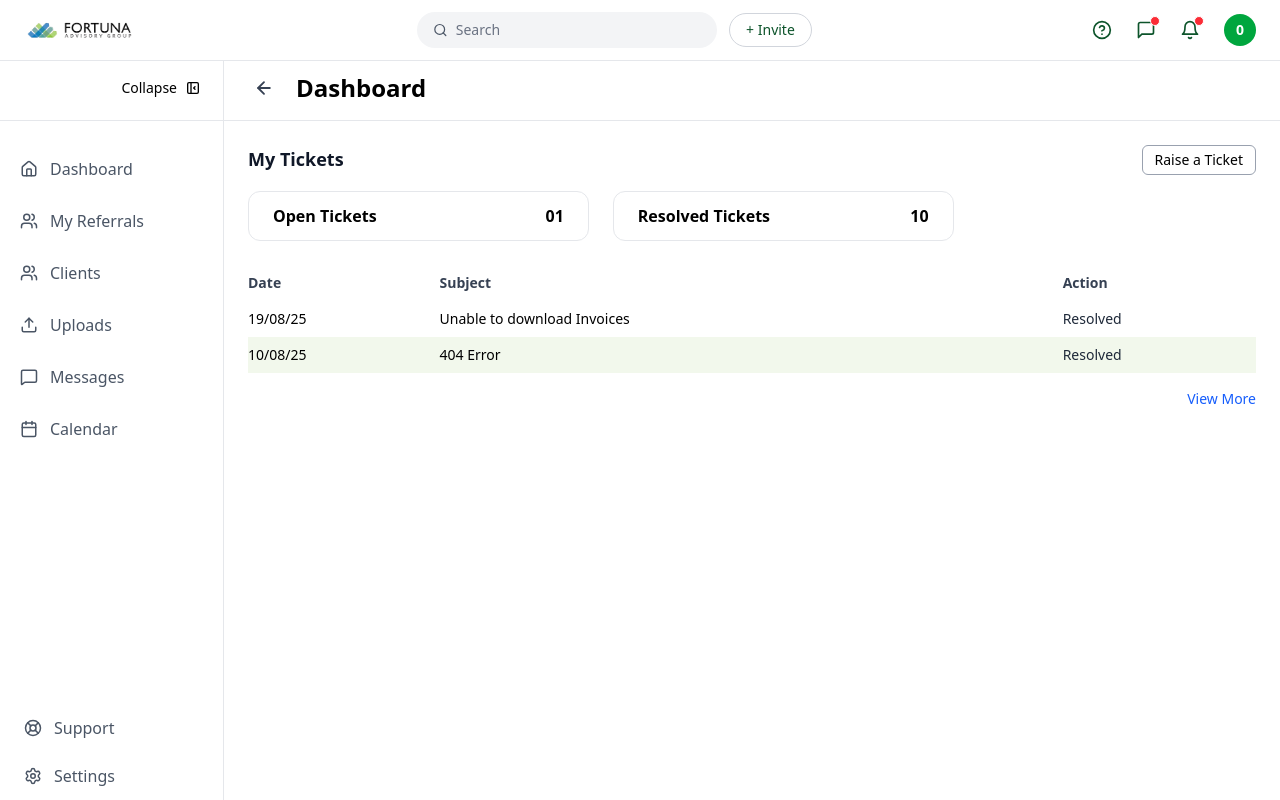
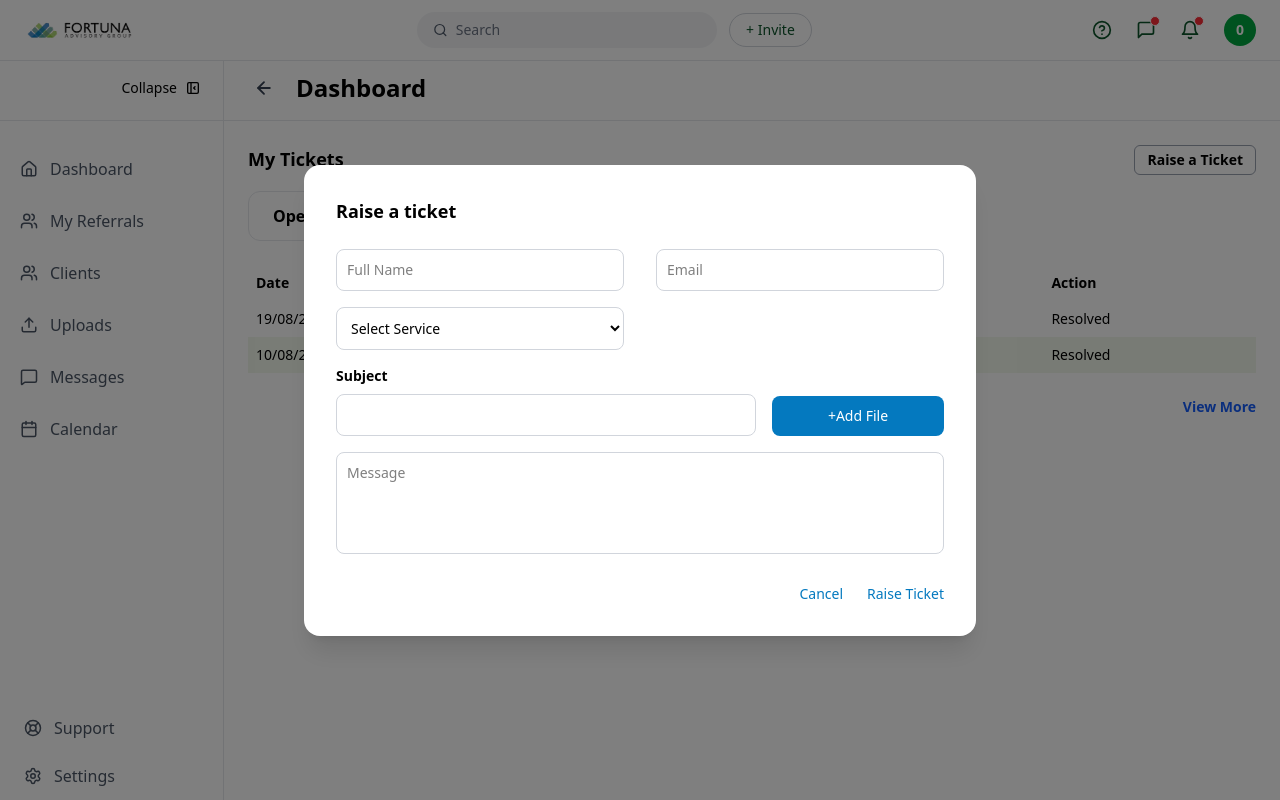
Before and after one commit to Narsingh-841/FortunaReferal, a React (Vite) app: page /support in a window 1280 px wide. Both pictures are taken after a click on the button "Raise a Ticket". Built offline with nearby package versions, Linux system fonts and the light colour scheme.

Commit message:
support page with modal popup

```diff
--- a/src/Referral/AddNewReferralPage.tsx.tsx
+++ b/src/Referral/AddNewReferralPage.tsx.tsx
@@ -77,7 +77,7 @@ const AddNewReferralPage: React.FC = () => {
               />
 
               {/* International Phone Input */}
-              <div className="w-full rounded-2xl border border-gray-300 px-2 py-1.5 focus-within:ring-1 focus-within:ring-gray-400">
+              <div className="w-full rounded-2xl border border-gray-300 px-4 py-1.5 focus-within:ring-1 focus-within:ring-gray-400">
                 <PhoneInput
                   defaultCountry="au"
                   value={formData.phone}
--- a/src/Support/Support.tsx
+++ b/src/Support/Support.tsx
@@ -1,4 +1,4 @@
-import React, { useState } from "react";
+import React, { useState, useRef } from "react";
 
 interface Ticket {
     date: string;
@@ -7,50 +7,130 @@ interface Ticket {
 }
 
 const Support: React.FC = () => {
-  // ✅ Dummy data using variables (not static)
     const openTickets = 1;
     const resolvedTickets = 10;
 
+    const [ticketLimit, setTicketLimit] = useState(2);
+    const [isModalOpen, setIsModalOpen] = useState(false);
+
+    const [formData, setFormData] = useState({
+        fullName: "",
+        email: "",
+        service: "",
+        subject: "",
+        message: "",
+        file: null as File | null,
+    });
+
+    const fileInputRef = useRef<HTMLInputElement | null>(null);
+
     const [tickets] = useState<Ticket[]>([
-    { date: "19/08/25", subject: "Unable to download Invoices", action: "Resolved" },
+        {
+            date: "19/08/25",
+            subject: "Unable to download Invoices",
+            action: "Resolved",
+        },
+        { date: "10/08/25", subject: "404 Error", action: "Resolved" },
+        { date: "10/08/25", subject: "404 Error", action: "Resolved" },
+        { date: "10/08/25", subject: "404 Error", action: "Resolved" },
         { date: "10/08/25", subject: "404 Error", action: "Resolved" },
     ]);
+
+    const handleChange = (
+        e: React.ChangeEvent<
+            HTMLInputElement | HTMLTextAreaElement | HTMLSelectElement
+        >
+    ) => {
+        const { name, value } = e.target;
+        setFormData((prev) => ({ ...prev, [name]: value }));
+    };
+
+    const handleFileChange = (e: React.ChangeEvent<HTMLInputElement>) => {
+        const file = e.target.files?.[0];
+        if (file) setFormData((prev) => ({ ...prev, file }));
+    };
+
+    const handleFileClick = () => {
+        fileInputRef.current?.click();
+    };
+
+    // ✅ Reset form
+    const resetForm = () => {
+        setFormData({
+            fullName: "",
+            email: "",
+            service: "",
+            subject: "",
+            message: "",
+            file: null,
+        });
+        if (fileInputRef.current) fileInputRef.current.value = "";
+    };
+
+    const handleSubmit = (e: React.FormEvent) => {
+        e.preventDefault();
+        console.log("Form Submitted:", formData);
+        resetForm(); // ✅ clear form on submit
+        setIsModalOpen(false);
+    };
+
+    const handleCancel = () => {
+        resetForm(); // ✅ clear form on cancel
+        setIsModalOpen(false);
+    };
+
+    const handleViewMore = () => {
+        if (ticketLimit >= tickets.length) {
+            setTicketLimit(2);
+        } else {
+            setTicketLimit((prev) => Math.min(prev + 5, tickets.length));
+        }
+    };
 
     return (
         <div className="w-full bg-white rounded-xl p-6">
             {/* Header */}
             <div className="flex justify-between items-start mb-4">
-        <h2 className="text-lg font-semibold text-gray-900">My Tickets</h2>
-        <button className="border border-gray-400 text-sm rounded-md px-3 py-1 hover:bg-gray-50">
+                <h2 className="text-lg font-bold">My Tickets</h2>
+                <button
+                    className="border border-gray-400 text-sm font-semibold rounded-md px-3 py-1 hover:bg-gray-50 cursor-pointer"
+                    onClick={() => setIsModalOpen(true)}
+                >
                     Raise a Ticket
                 </button>
             </div>
 
             {/* Ticket Summary */}
-      <div className="flex flex-row w-[70%] gap-6 mb-6">
+            <div className="flex flex-col md:flex-row w-[60%] gap-6 md:gap-12 mb-6">
                 <div className="flex w-full items-center justify-between gap-2 border border-gray-200 rounded-xl px-6 py-3">
                     <span className="text-md font-semibold">Open Tickets</span>
-            <span className="text-md font-semibold">{openTickets.toString().padStart(2, "0")}</span>
+                    <span className="text-md font-semibold">
+                        {openTickets.toString().padStart(2, "0")}
+                    </span>
                 </div>
 
                 <div className="flex w-full items-center justify-between gap-2 border border-gray-200 rounded-xl px-6 py-3">
-            <span className="text-md font-semibold">Resolved Tickets</span>
-            <span className="text-md font-semibold">{resolvedTickets.toString().padStart(2, "0")}</span>
+                    <span className="text-md font-semibold">
+                        Resolved Tickets
+                    </span>
+                    <span className="text-md font-semibold">
+                        {resolvedTickets.toString().padStart(2, "0")}
+                    </span>
                 </div>
             </div>
 
             {/* Tickets Table */}
-      <div className="overflow-x-auto">
+            <div className="overflow-x-auto w-full">
                 <table className="w-full text-sm border-separate border-spacing-0">
                     <thead>
-            <tr className="text-left text-gray-700 border-b border-gray-200">
-              <th className="py-2">Date</th>
-              <th className="py-2">Subject</th>
-              <th className="py-2">Action</th>
+                        <tr className="text-left border-b border-gray-200">
+                            <th className="p-2">Date</th>
+                            <th className="p-2">Subject</th>
+                            <th className="p-2">Action</th>
                         </tr>
                     </thead>
                     <tbody>
-            {tickets.map((ticket, index) => (
+                        {tickets.slice(0, ticketLimit).map((ticket, index) => (
                             <tr
                                 key={index}
                                 className={
@@ -59,21 +139,134 @@ const Support: React.FC = () => {
                                         : "bg-[#f2f8ec]"
                                 }
                             >
-                <td className="py-2">{ticket.date}</td>
-                <td className="py-2">{ticket.subject}</td>
-                <td className="py-2 text-gray-800">{ticket.action}</td>
+                                <td className="p-2">{ticket.date}</td>
+                                <td className="p-2">{ticket.subject}</td>
+                                <td className="p-2">{ticket.action}</td>
                             </tr>
                         ))}
                     </tbody>
                 </table>
+
+                {tickets.length > 2 && (
+                    <p
+                        className="text-blue-600 text-sm mt-6 text-end font-semibold cursor-pointer"
+                        onClick={handleViewMore}
+                    >
+                        {ticketLimit >= tickets.length
+                            ? "View Less"
+                            : "View More"}
+                    </p>
+                )}
             </div>
 
-      {/* View More */}
-      <div className="text-right mt-4">
-        <p className="text-blue-600 font-medium text-sm cursor-pointer hover:underline">
-          View More
-        </p>
+            {/* Modal */}
+            {isModalOpen && (
+                <div className="fixed inset-0 bg-black/50 bg-opacity-40 flex items-center justify-center z-50">
+                    <div className="bg-white rounded-2xl shadow-xl w-[90%] max-w-2xl p-8">
+                        <h3 className="text-lg font-semibold mb-6">
+                            Raise a ticket
+                        </h3>
+
+                        <form onSubmit={handleSubmit} className="space-y-4">
+                            {/* Row 1 */}
+                            <div className="grid grid-cols-1 sm:grid-cols-2 gap-4 gap-x-8">
+                                <input
+                                    type="text"
+                                    name="fullName"
+                                    value={formData.fullName}
+                                    onChange={handleChange}
+                                    placeholder="Full Name"
+                                    className="border border-gray-300 rounded-lg p-2.5 text-sm w-full focus:outline-none focus:ring-1 focus:ring-gray-400"
+                                />
+                                <input
+                                    type="email"
+                                    name="email"
+                                    value={formData.email}
+                                    onChange={handleChange}
+                                    placeholder="Email"
+                                    className="border border-gray-300 rounded-lg p-2.5 text-sm w-full focus:outline-none focus:ring-1 focus:ring-gray-400"
+                                />
+                                <select
+                                    name="service"
+                                    value={formData.service}
+                                    onChange={handleChange}
+                                    className="border border-gray-300 rounded-lg p-2.5 text-sm w-full focus:outline-none focus:ring-1 focus:ring-gray-400"
+                                >
+                                    <option value="">Select Service</option>
+                                    <option value="Accounting">
+                                        Accounting
+                                    </option>
+                                    <option value="Tax">Tax</option>
+                                    <option value="Insurance">Insurance</option>
+                                </select>
                             </div>
+
+                            {/* Row 3 */}
+                            <div className="flex gap-4 items-end">
+                                <label
+                                    htmlFor="subject"
+                                    className="flex-3 text-sm font-semibold w-full"
+                                >
+                                    Subject
+                                    <input
+                                        type="text"
+                                        name="subject"
+                                        value={formData.subject}
+                                        onChange={handleChange}
+                                        id="subject"
+                                        className="mt-2 border border-gray-300 rounded-lg p-2.5 text-sm w-full focus:outline-none focus:ring-1 focus:ring-gray-400"
+                                    />
+                                </label>
+
+                                {/* Hidden file input */}
+                                <input
+                                    type="file"
+                                    ref={fileInputRef}
+                                    onChange={handleFileChange}
+                                    className="hidden"
+                                />
+
+                                <button
+                                    type="button"
+                                    onClick={handleFileClick}
+                                    className="flex-1 w-full bg-[#0479bf] text-white px-4 py-2.5 rounded-lg text-sm font-medium text-center truncate"
+                                >
+                                    {formData.file
+                                        ? formData.file.name
+                                        : "+Add File"}
+                                </button>
+                            </div>
+
+                            {/* Message */}
+                            <textarea
+                                name="message"
+                                value={formData.message}
+                                onChange={handleChange}
+                                placeholder="Message"
+                                rows={4}
+                                className="border border-gray-300 rounded-lg p-2.5 text-sm w-full focus:outline-none focus:ring-1 focus:ring-gray-400 resize-none"
+                            ></textarea>
+
+                            {/* Actions */}
+                            <div className="flex justify-end gap-6 pt-2">
+                                <button
+                                    type="button"
+                                    onClick={handleCancel}
+                                    className="text-[#0479bf] text-sm cursor-pointer"
+                                >
+                                    Cancel
+                                </button>
+                                <button
+                                    type="submit"
+                                    className="text-[#0479bf] font-medium text-sm cursor-pointer"
+                                >
+                                    Raise Ticket
+                                </button>
+                            </div>
+                        </form>
+                    </div>
+                </div>
+            )}
         </div>
     );
 };
```
Lines whose indentation alone changed are shown as unchanged.
